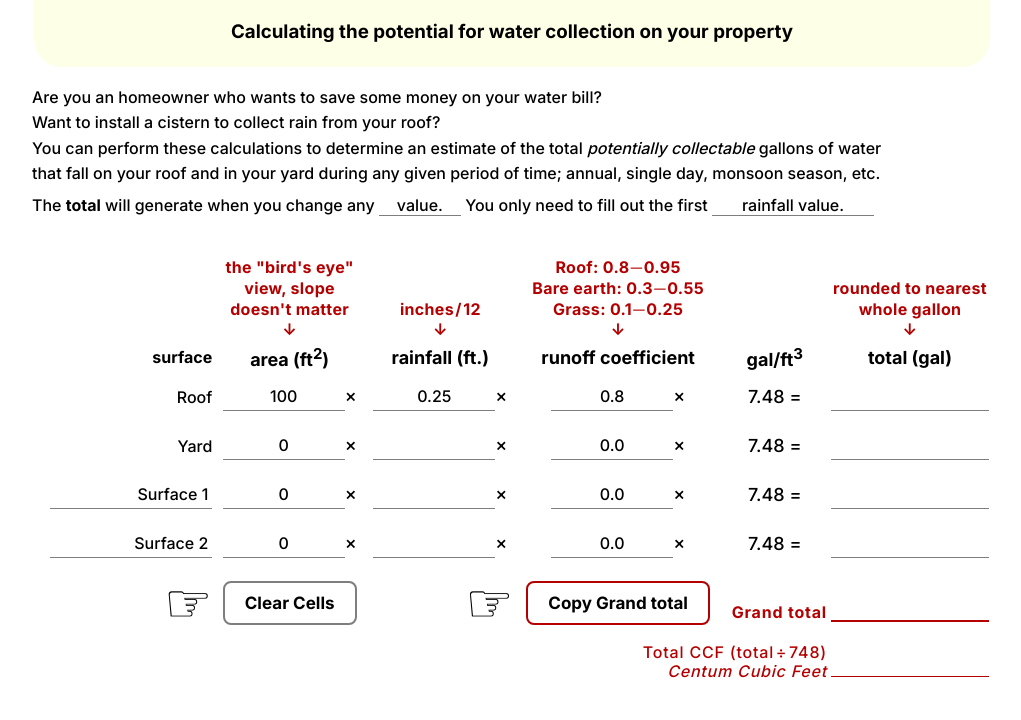
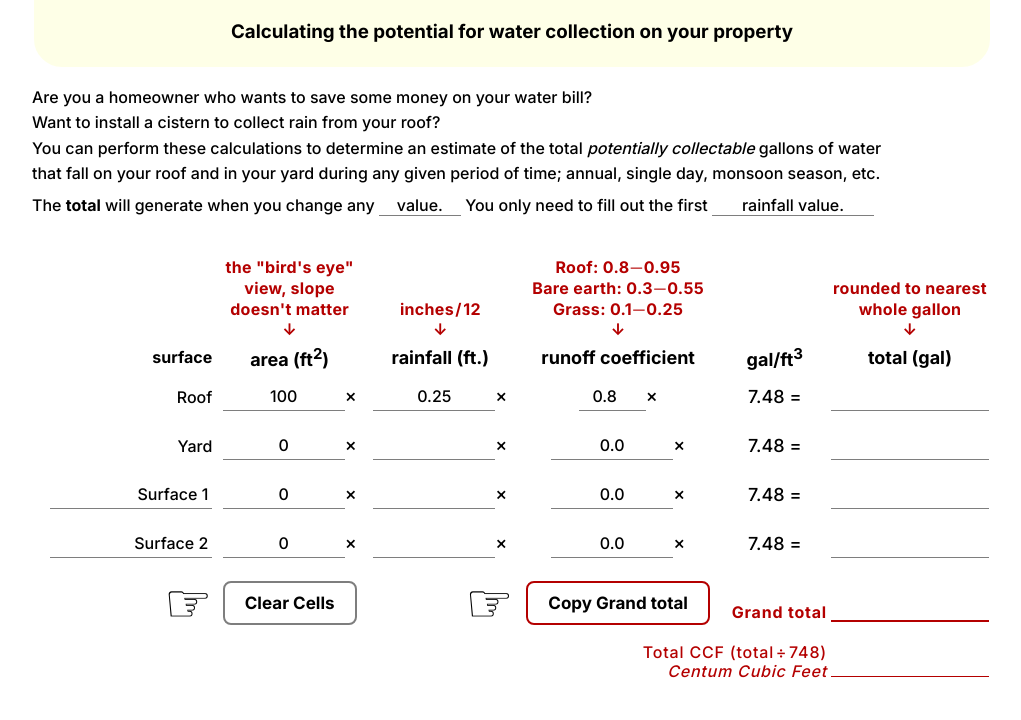
Before and after one commit to gkmcginnis/RainCalc, a plain HTML site: page index.html in a window 1280 px wide. Shown: the part 69-789 px from the top of the page, without its empty margins (128-1149 px from the left). Drawn offline with nearby package versions, Linux system fonts and the light colour scheme.

Commit message:
Added type

```diff
--- a/index.html
+++ b/index.html
@@ -25,7 +25,7 @@
     <h3>Calculating the potential for water collection on your property</h3>
  </div>
 <p class="intro">
-Are you an homeowner who wants to save some money on your water bill?<br />Want to install a cistern to collect rain from your roof?<br />
+Are you a homeowner who wants to save some money on your water bill?<br />Want to install a cistern to collect rain from your roof?<br />
 You can perform these calculations to determine an estimate of the
 total <em>potentially collectable</em> gallons of water<br /> that fall on your roof and in your yard during
 any given period of time; annual, single day, monsoon season, etc.<br />
@@ -58,7 +58,7 @@ The <b>total</b> will generate when you change any <input class="undemo" value="
           <td class="surf">Roof</td>
           <td class="under"><input size="8" id = "Area1" value = "100"></input>&#215;</td>
           <td class="under"><input size="8" id = "rainfall1" value = "0.25"></input>&#215;</td>
-          <td class="under"><input size="8" id = "coe1" value = "0.8" min="0" max="1"></input>&#215;</td>
+          <td class="under"><input size="8" id = "coe1" value = "0.8" type="number" min="0" max="1"></input>&#215;</td>
           <td style="width: fit-content;">7.48 &#61;</td>
           <td class="total"><input class="total" readonly value="" id="subtotal1"></input></td>
         </tr>
```
